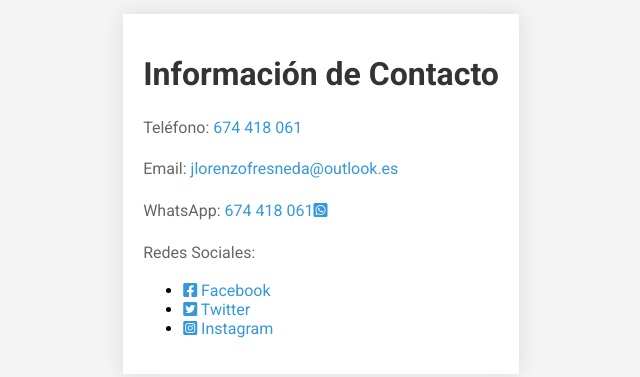
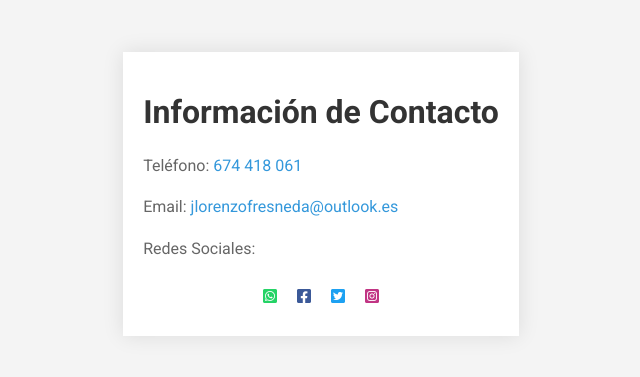
Before and after one commit to jlorf/vCard, a plain HTML site: page index.html in a window 1280 px wide. Shown: the part 206-583 px from the top of the page, without its empty margins (319-959 px from the left). Drawn offline with Linux system fonts and the light colour scheme.

Commit message:
Agregar enlaces a redes sociales en la página de contacto

```diff
--- a/css/styles.css
+++ b/css/styles.css
@@ -33,3 +33,30 @@ body {
 .vcard a:hover {
   text-decoration: underline;
 }
+
+.vcard a[href*="facebook.com"] i {
+  color: #3b5998; /* Color de Facebook */
+}
+
+.vcard a[href*="twitter.com"] i {
+  color: #1da1f2; /* Color de Twitter */
+}
+
+.vcard a[href*="instagram.com"] i {
+  color: #C13584; /* Color de Instagram */
+}
+
+.vcard a[href*="wa.me"] i {
+  color: #25D366; /* Color de WhatsApp */
+}
+
+.social-links {
+  display: flex;
+  flex-wrap: wrap;
+  justify-content: center;
+  align-items: center;
+}
+
+.social-links a {
+  margin: 10px;
+}
--- a/index.html
+++ b/index.html
@@ -16,13 +16,13 @@
     <h1>Información de Contacto</h1>
     <p>Teléfono: <a href="tel:+34674418061">674 418 061</a></p>
     <p>Email: <a href="mailto:jlorenzofresneda@outlook.es">jlorenzofresneda@outlook.es</a></p>
-    <p>WhatsApp: <a href="https://wa.me/+34674418061">674 418 061<i class="fab fa-whatsapp-square"></i></a></p>
     <p>Redes Sociales:</p>
-    <ul>
-      <li><a href="https://www.facebook.com/usuario"><i class="fab fa-facebook-square"></i> Facebook</a></li>
-      <li><a href="https://www.twitter.com/usuario"><i class="fab fa-twitter-square"></i> Twitter</a></li>
-      <li><a href="https://www.instagram.com/usuario"><i class="fab fa-instagram-square"></i> Instagram</a></li>
-    </ul>
+    <div class="social-links">
+      <a href="https://wa.me/+34674418061"><i class="fab fa-whatsapp-square"></i></a>
+      <a href="https://www.facebook.com/usuario"><i class="fab fa-facebook-square"></i></a>
+      <a href="https://www.twitter.com/usuario"><i class="fab fa-twitter-square"></i></a>
+      <a href="https://www.instagram.com/usuario"><i class="fab fa-instagram-square"></i></a>
+  </div>
 </div>
 </body>
 
```
